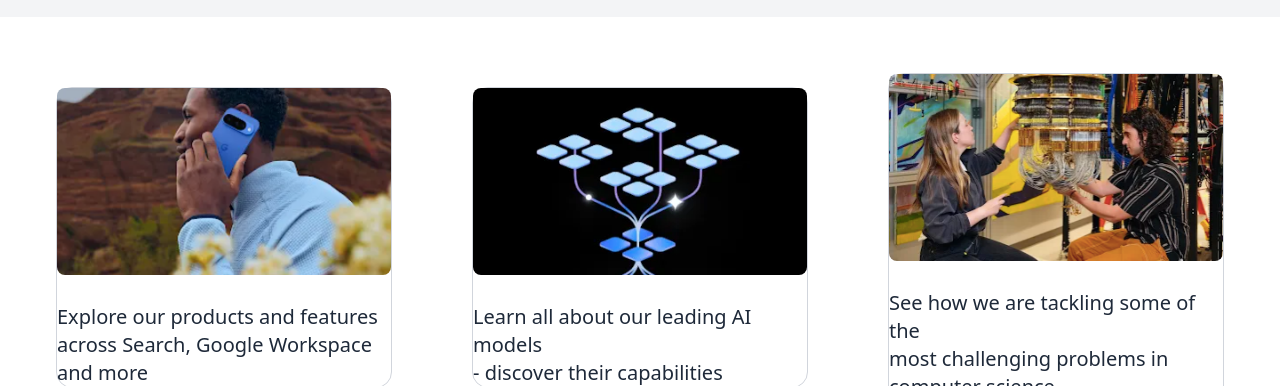
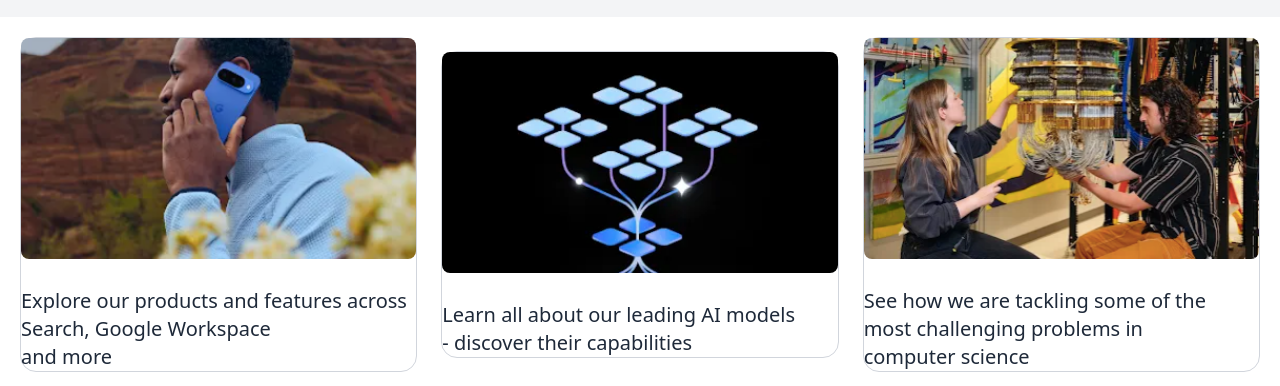
Before and after one commit to neducod/google-clone, a website: page index.html in a window 1280 px wide. Shown: the part 528-914 px from the top of the page. Drawn offline with Linux system fonts and the light colour scheme.

Commit message:
Testing out mobile view

```diff
--- a/index.html
+++ b/index.html
@@ -40,23 +40,31 @@
     <div class="w-full sm:w-1/2">
         <img src="./assets/hero-image.png" alt="hero-image" class="w-full h-auto">
     </div>
-  </div> -->
+  </div>
+THE SEOCND DIV:   sm:flex flex-col justify-center items-center gap-20 p-4 m-5 sm:flex-row sm:m-10
+w-90 rounded-2xl flex gap-7 flex-col
 
-  <div class=" hidden sm:flex flex-col justify-center items-center gap-20 p-4 m-5 sm:flex-row sm:m-10">
-    <div class="w-90 rounded-2xl flex gap-7 flex-col border border-solid border-gray-300">
+THIRD DIV:
+sm:flex justify-center min-h-64 flex-col sm:items-center sm:gap-30 sm:flex-row
+
+-->
+
+  <div class="flex flex-col sm:flex-row justify-center items-center gap-6 p-5">
+    <div class="w-full rounded-2xl flex gap-7 flex-col border border-solid border-gray-300">
         <img src="./assets/explore-two.png" alt="explore projects images" class="rounded-lg">
         <p class="text-xl text-gray-800">Explore our products and features across Search, Google Workspace <br> and more</p>
     </div>
-    <div class="w-90 rounded-2xl flex gap-7 flex-col border border-solid border-gray-300">
+    <div class="w-full rounded-2xl flex gap-7 flex-col border border-solid border-gray-300">
         <img src="./assets/explore-one.png" alt="explore projects images" class="rounded-lg">
         <p class="text-xl text-gray-800">Learn all about our leading AI models <br> - discover their capabilities</p>
     </div>
-    <div class="w-90 rounded-2xl flex gap-7 flex-col border border-solid border-gray-300">
+    <div class="w-full rounded-2xl flex gap-7 flex-col border border-solid border-gray-300">
         <img src="./assets/explore-three.png" alt="explore projects images" class="rounded-lg">
         <p class="text-xl text-gray-800">See how we are tackling some of the <br> most challenging problems in  <br>computer science</p>
     </div>
   </div>
-  <div class="hidden sm:flex justify-center min-h-64 flex-col sm:items-center sm:gap-30 sm:flex-row">
+
+  <div class="flex flex-col sm:flex-row justify-center items-center w-full">
     <div class="flex gap-1.5 sm:gap-3 flex-col p-4">
         <h2 class="text-2xl font-light w-100 sm:w-100 sm:text-4xl">Try these new AI features in Google Photos</h2>
         <p class="font-normal text-gray-400 sm:w-110">Transform images with Nano Banana, get more help from the new “Ask” button and make personalized edits — like removing sunglasses and fixing smiles.</p>
```
Also changed, not shown: src/output.css.
